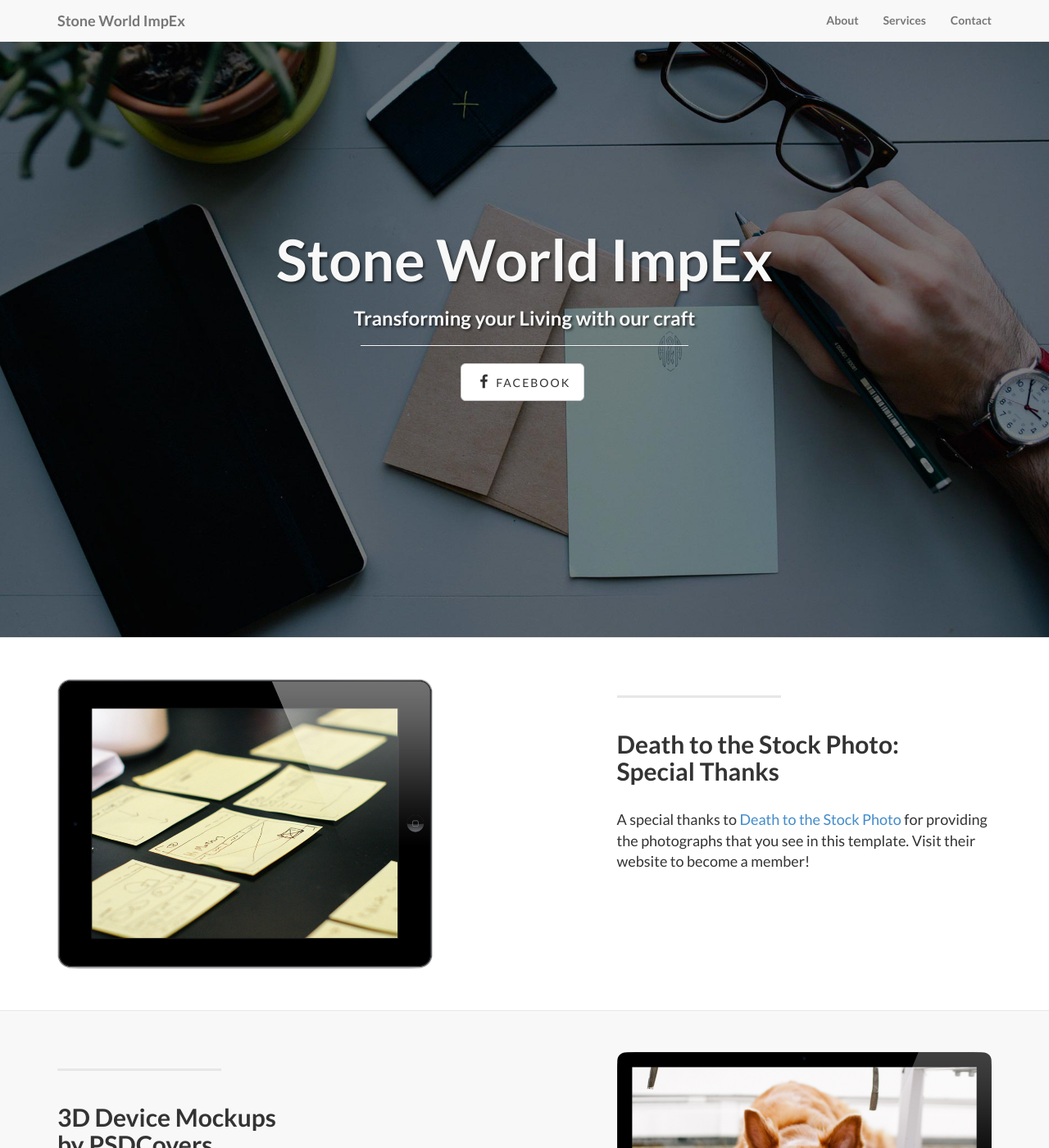
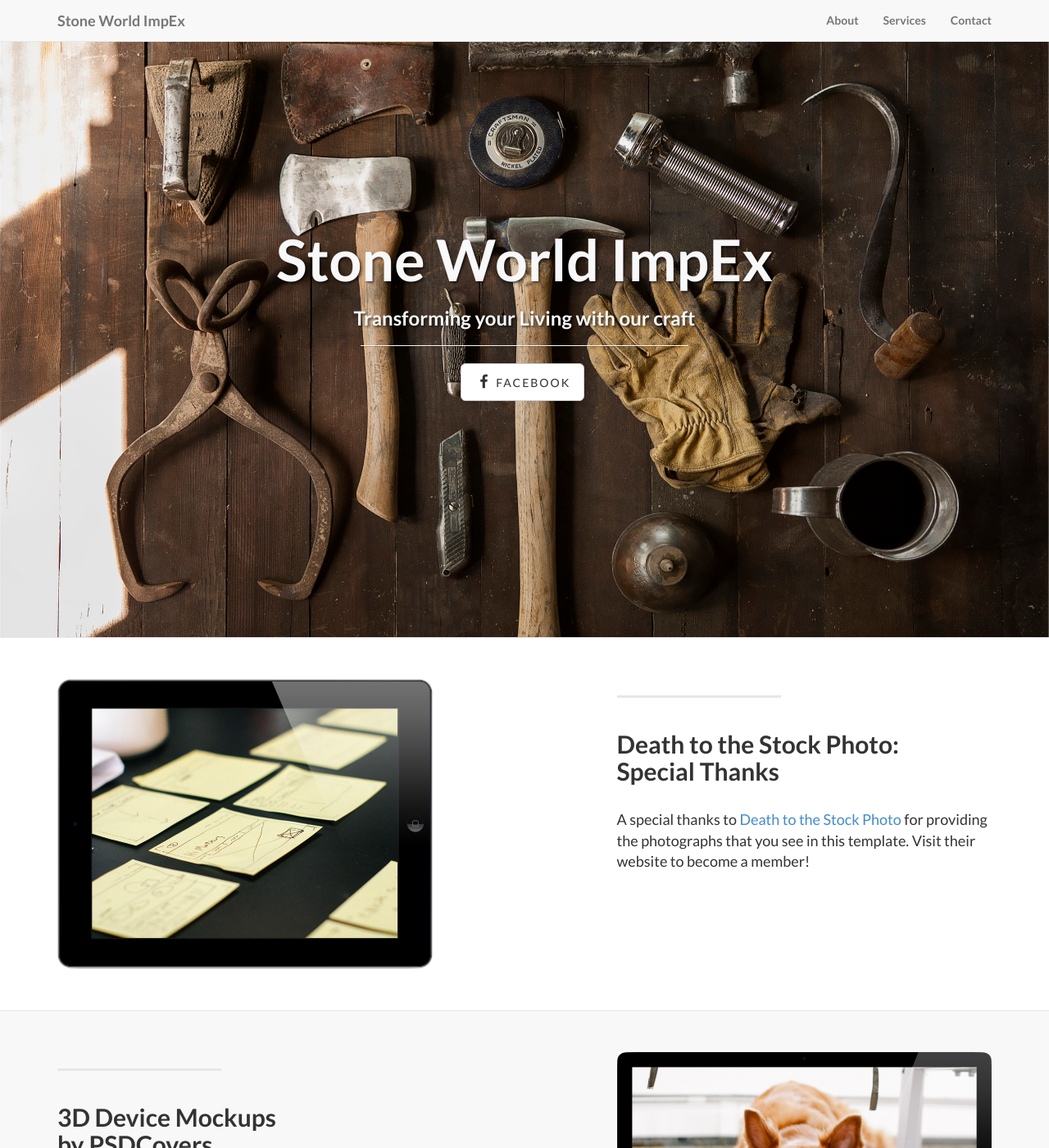
Before and after one commit to ninjapawikan/swim, a Jekyll site: the page built from index.html, in a window 1280 px wide and 1400 px high. Shown: the whole window at 82% size. Built offline with Jekyll 4.4.1, drawn with Linux system fonts in a browser that asks for light colours.

Commit message:
changed image to craftsman

```diff
--- a/css/landing-page.css
+++ b/css/landing-page.css
@@ -31,7 +31,7 @@
     padding-bottom: 50px;
     text-align: center;
     color: #f8f8f8;
-    background: url(../img/intro-bg.jpg) no-repeat center center;
+    background: url(../img/craftsman.jpg) no-repeat center center;
     background-size: cover;
 }
 
@@ -112,7 +112,7 @@
 .banner {
     padding: 100px 0;
     color: #f8f8f8;
-    background: url(../img/banner-bg.jpg) no-repeat center center;
+    background: url(../img/compass.jpg) no-repeat center center;
     background-size: cover;
 }
 
```
